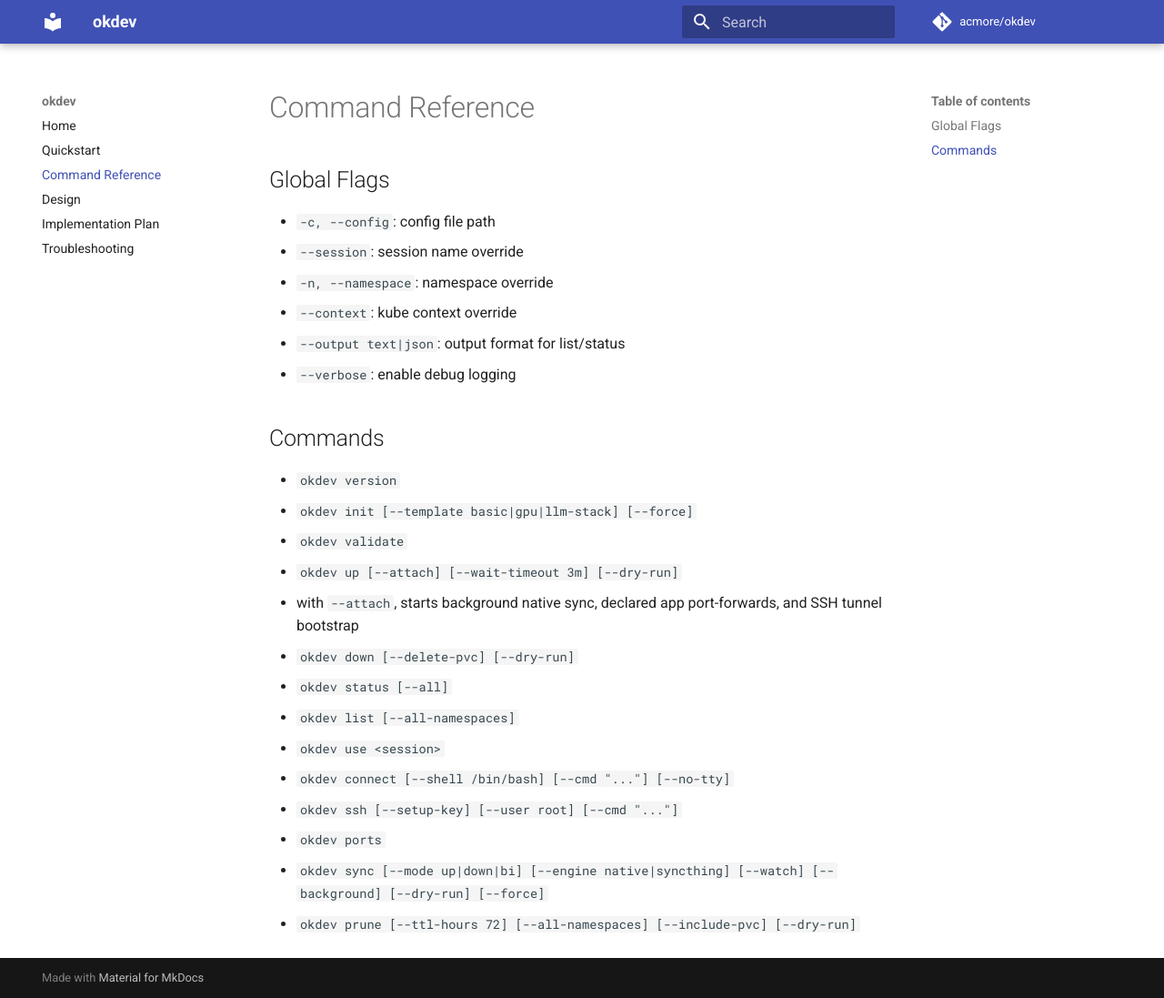
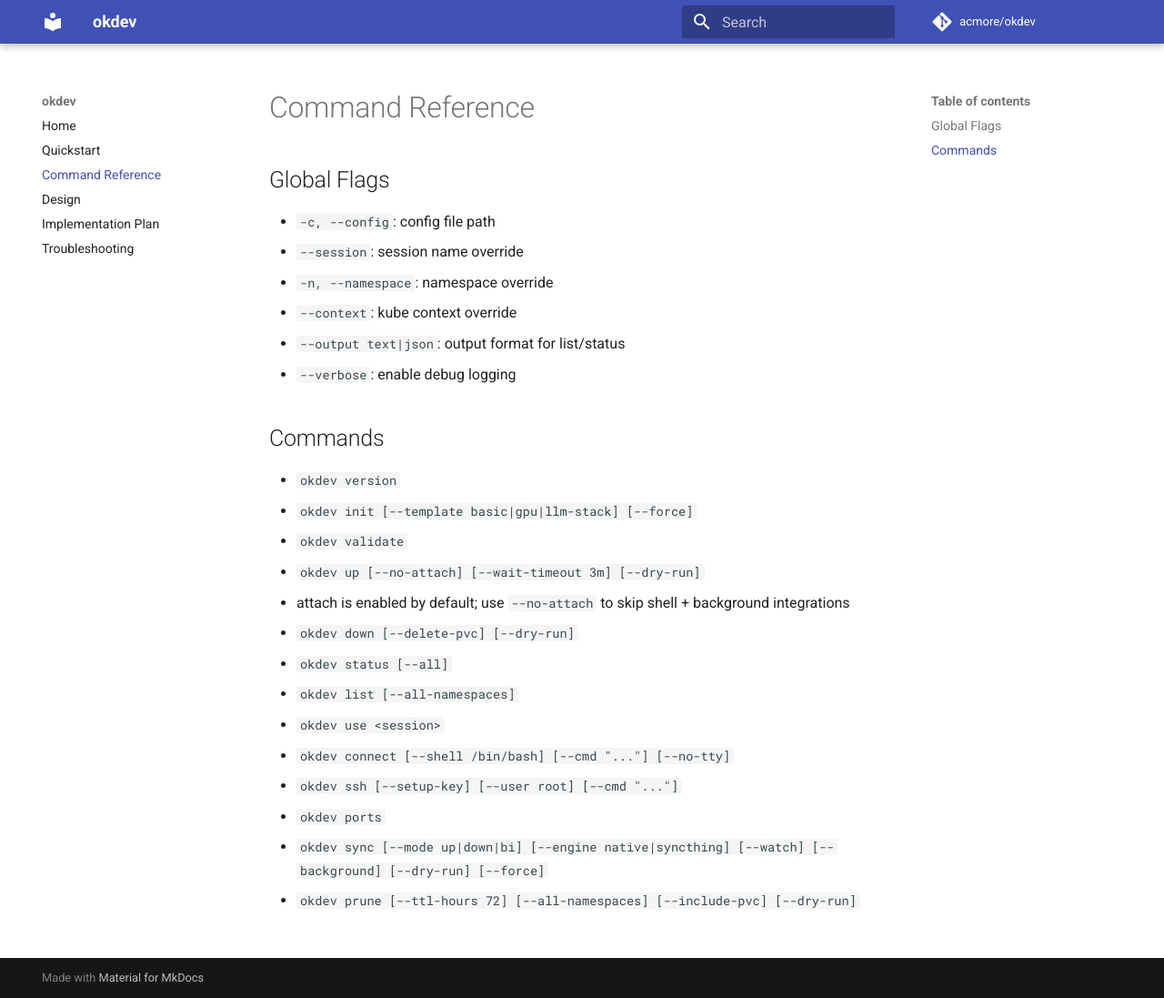
Before and after one commit to acmore/okdev, an MkDocs documentation site: the page built from docs/command-reference.md, in a window 1280 px wide and 1097 px high. Shown: the whole window at 91% size. Built offline with MkDocs 1.6.1 and Material for MkDocs 9.7.7, drawn with Linux system fonts in a browser that asks for light colours; comment, search, counter and statistics services are not loaded.

Commit message:
feat(up): make attach default and add no-attach flag

```diff
--- a/docs/command-reference.md
+++ b/docs/command-reference.md
@@ -14,8 +14,8 @@
 - `okdev version`
 - `okdev init [--template basic|gpu|llm-stack] [--force]`
 - `okdev validate`
-- `okdev up [--attach] [--wait-timeout 3m] [--dry-run]`
-  - with `--attach`, starts background native sync, declared app port-forwards, and SSH tunnel bootstrap
+- `okdev up [--no-attach] [--wait-timeout 3m] [--dry-run]`
+  - attach is enabled by default; use `--no-attach` to skip shell + background integrations
 - `okdev down [--delete-pvc] [--dry-run]`
 - `okdev status [--all]`
 - `okdev list [--all-namespaces]`
```
Also changed, not shown: 1 other file.
